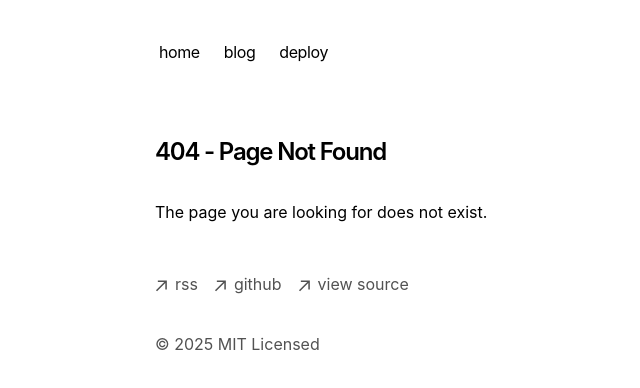
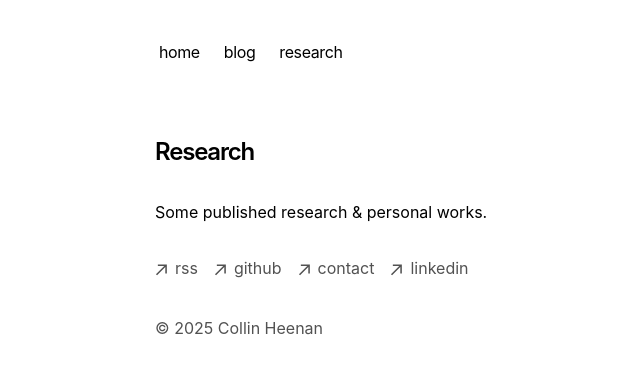
Before and after one commit to cxllinheenan/cxllinheenan.github.io, a Next.js app: page /research in a window 1280 px wide. Before the commit this address had no page. Shown: the top 388 px of the page, without its empty margins (197-837 px from the left). Built offline with nearby package versions, Linux system fonts and the light colour scheme.

Commit message:
Changes to be committed:  init commit

```diff
--- a/app/blog/page.tsx
+++ b/app/blog/page.tsx
@@ -8,7 +8,7 @@ export const metadata = {
 export default function Page() {
   return (
     <section>
-      <h1 className="font-semibold text-2xl mb-8 tracking-tighter">My Blog</h1>
+      <h1 className="font-semibold text-2xl mb-8 tracking-tighter">Writings</h1>
       <BlogPosts />
     </section>
   )
--- a/app/blog/posts/spaces-vs-tabs.mdx
+++ b/app/blog/posts/first.mdx
@@ -1,6 +1,6 @@
 ---
-title: 'Spaces vs. Tabs: The Indentation Debate Continues'
-publishedAt: '2024-04-08'
+title: 'New website & some thoughts'
+publishedAt: '2025-01-01'
 summary: 'Explore the enduring debate between using spaces and tabs for code indentation, and why this choice matters more than you might think.'
 ---
 
--- a/app/blog/posts/vim.mdx
+++ /dev/null
@@ -1,39 +0,0 @@
----
-title: 'Embracing Vim: The Unsung Hero of Code Editors'
-publishedAt: '2024-04-09'
-summary: 'Discover why Vim, with its steep learning curve, remains a beloved tool among developers for editing code efficiently and effectively.'
----
-
-In the world of software development, where the latest and greatest tools frequently capture the spotlight, Vim stands out as a timeless classic. Despite its age and initial complexity, Vim has managed to retain a devoted following of developers who swear by its efficiency, versatility, and power.
-
-This article delves into the reasons behind Vim's enduring appeal and why it continues to be a great tool for coding in the modern era.
-
-## Efficiency and Speed
-
-At the heart of Vim's philosophy is the idea of minimizing keystrokes to achieve maximum efficiency.
-
-Unlike other text editors where the mouse is often relied upon for navigation and text manipulation, Vim's keyboard-centric design allows developers to perform virtually all coding tasks without leaving the home row. This not only speeds up coding but also reduces the risk of repetitive strain injuries.
-
-## Highly Customizable
-
-Vim can be extensively customized to suit any developer's preferences and workflow. With a vibrant ecosystem of plugins and a robust scripting language, users can tailor the editor to their specific needs, whether it's programming in Python, writing in Markdown, or managing projects.
-
-This level of customization ensures that Vim remains relevant and highly functional for a wide range of programming tasks and languages.
-
-## Ubiquity and Portability
-
-Vim is virtually everywhere. It's available on all major platforms, and because it's lightweight and terminal-based, it can be used on remote servers through SSH, making it an indispensable tool for sysadmins and developers working in a cloud-based environment.
-
-The ability to use the same editor across different systems without a graphical interface is a significant advantage for those who need to maintain a consistent workflow across multiple environments.
-
-## Vibrant Community
-
-Despite—or perhaps because of—its learning curve, Vim has cultivated a passionate and active community. Online forums, dedicated websites, and plugins abound, offering support, advice, and improvements.
-
-This community not only helps newcomers climb the steep learning curve but also continually contributes to Vim's evolution, ensuring it remains adaptable and up-to-date with the latest programming trends and technologies.
-
-## Conclusion
-
-Vim is not just a text editor; it's a way of approaching coding with efficiency and thoughtfulness. Its steep learning curve is a small price to pay for the speed, flexibility, and control it offers.
-
-For those willing to invest the time to master its commands, Vim proves to be an invaluable tool that enhances productivity and enjoyment in coding. In an age of ever-changing development tools, the continued popularity of Vim is a testament to its enduring value and utility.
--- a/app/components/footer.tsx
+++ b/app/components/footer.tsx
@@ -35,7 +35,7 @@ export default function Footer() {
             className="flex items-center transition-all hover:text-neutral-800 dark:hover:text-neutral-100"
             rel="noopener noreferrer"
             target="_blank"
-            href="https://github.com/vercel/next.js"
+            href="https://github.com/cxllinheenan"
           >
             <ArrowIcon />
             <p className="ml-2 h-7">github</p>
@@ -46,15 +46,26 @@ export default function Footer() {
             className="flex items-center transition-all hover:text-neutral-800 dark:hover:text-neutral-100"
             rel="noopener noreferrer"
             target="_blank"
-            href="https://vercel.com/templates/next.js/portfolio-starter-kit"
+            href="mailto:cheenan@worcester.edu"
           >
             <ArrowIcon />
-            <p className="ml-2 h-7">view source</p>
+            <p className="ml-2 h-7">contact</p>
+          </a>
+        </li>
+        <li>
+          <a
+            className="flex items-center transition-all hover:text-neutral-800 dark:hover:text-neutral-100"
+            rel="noopener noreferrer"
+            target="_blank"
+            href="https://www.linkedin.com/in/collin-heenan-08a88a20b/"
+          >
+            <ArrowIcon />
+            <p className="ml-2 h-7">linkedin</p>
           </a>
         </li>
       </ul>
       <p className="mt-8 text-neutral-600 dark:text-neutral-300">
-        © {new Date().getFullYear()} MIT Licensed
+        © {new Date().getFullYear()} Collin Heenan
       </p>
     </footer>
   )
--- a/app/components/nav.tsx
+++ b/app/components/nav.tsx
@@ -7,8 +7,8 @@ const navItems = {
   '/blog': {
     name: 'blog',
   },
-  'https://vercel.com/templates/next.js/portfolio-starter-kit': {
-    name: 'deploy',
+  '/research': {
+    name: 'research',
   },
 }
 
--- a/app/layout.tsx
+++ b/app/layout.tsx
@@ -11,8 +11,8 @@ import { baseUrl } from './sitemap'
 export const metadata: Metadata = {
   metadataBase: new URL(baseUrl),
   title: {
-    default: 'Next.js Portfolio Starter',
-    template: '%s | Next.js Portfolio Starter',
+    default: 'Collin Heenan',
+    template: '%s | Collin Heenan',
   },
   description: 'This is my portfolio.',
   openGraph: {
--- a/app/og/route.tsx
+++ b/app/og/route.tsx
@@ -2,7 +2,7 @@ import { ImageResponse } from 'next/og'
 
 export function GET(request: Request) {
   let url = new URL(request.url)
-  let title = url.searchParams.get('title') || 'Next.js Portfolio Starter'
+  let title = url.searchParams.get('title') || 'Collin Heenan'
 
   return new ImageResponse(
     (
--- a/app/page.tsx
+++ b/app/page.tsx
@@ -4,17 +4,24 @@ export default function Page() {
   return (
     <section>
       <h1 className="mb-8 text-2xl font-semibold tracking-tighter">
-        My Portfolio
+        Collin Heenan
       </h1>
       <p className="mb-4">
-        {`I'm a Vim enthusiast and tab advocate, finding unmatched efficiency in
-        Vim's keystroke commands and tabs' flexibility for personal viewing
-        preferences. This extends to my support for static typing, where its
-        early error detection ensures cleaner code, and my preference for dark
-        mode, which eases long coding sessions by reducing eye strain.`}
+        {`Undergraduate student at Worcester State University studying Economics & Computer Science.`}
+      </p>
+      <h1 className="mb-8 text-2xl font-semibold tracking-tighter">
+        Academic Focus
+      </h1>
+      <p className="mb-4">
+      {`Economic Theory & Analysis,
+        Mathematical Economics,
+        Data Structures & Algorithms,
+        Statistical Analysis,
+        Software Engineering,
+        System Design.`}
       </p>
       <div className="my-8">
-        <BlogPosts />
+        <BlogPosts/>
       </div>
     </section>
   )
--- /dev/null
+++ b/app/research/page.tsx
@@ -0,0 +1,13 @@
+export const metadata = {
+    title: 'Research',
+    description: 'Research.',
+  }
+
+export default function Page() {
+    return (
+      <section>
+        <h1 className="font-semibold text-2xl mb-8 tracking-tighter">Research</h1>
+        <p>Some published research & personal works.</p>
+      </section>
+    )
+  }
--- a/package.json
+++ b/package.json
@@ -7,6 +7,7 @@
   },
   "dependencies": {
     "@tailwindcss/postcss": "4.0.0-alpha.13",
+    "@tauri-apps/plugin-websocket": "^2.2.0",
     "@types/node": "20.11.17",
     "@types/react": "18.2.55",
     "@types/react-dom": "18.2.19",
```
Also changed, not shown: app/blog/posts/static-typing.mdx (deleted, +0 -52 lines), 1 other file (tests, documents, lock files or other folders).
